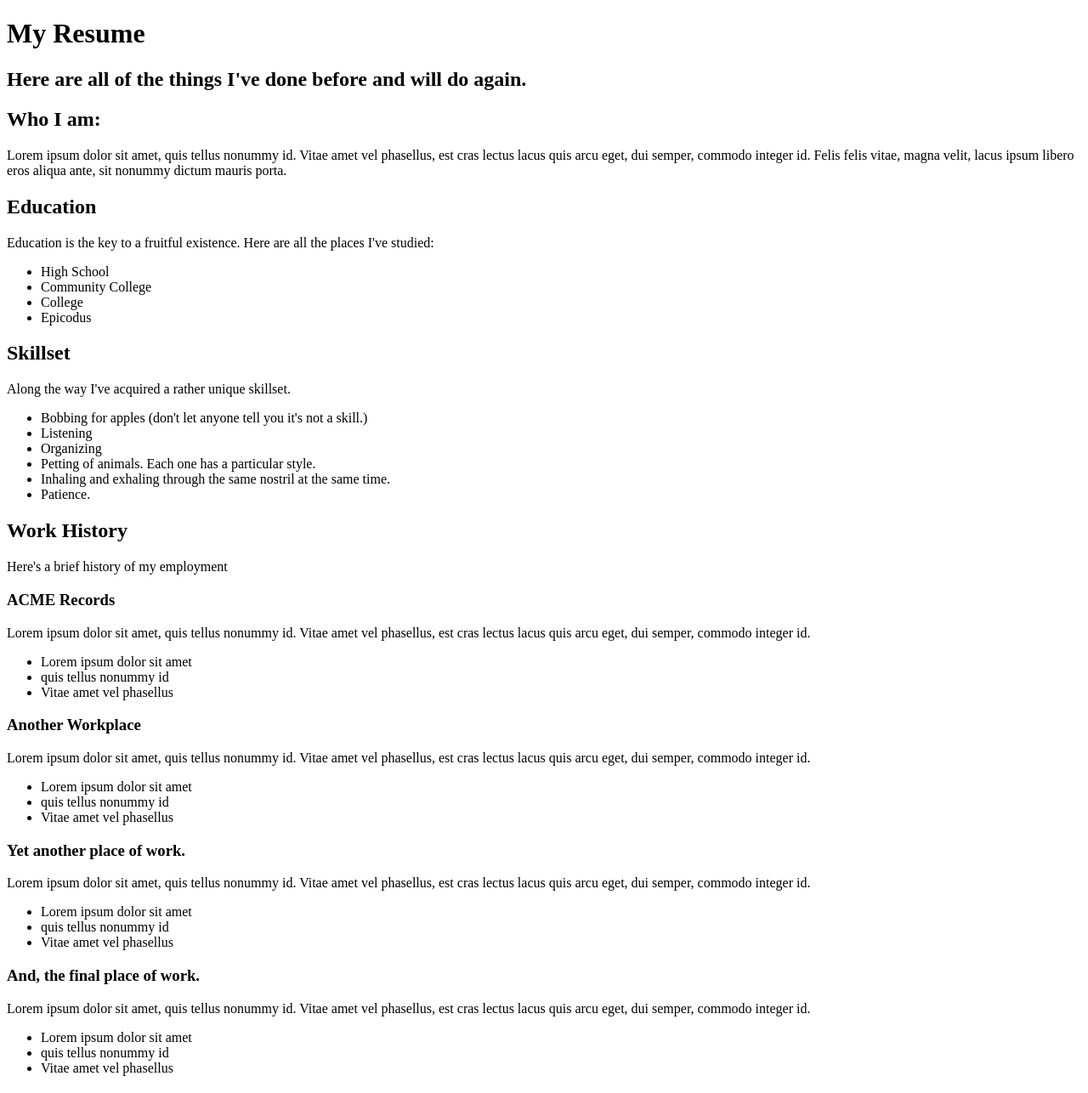
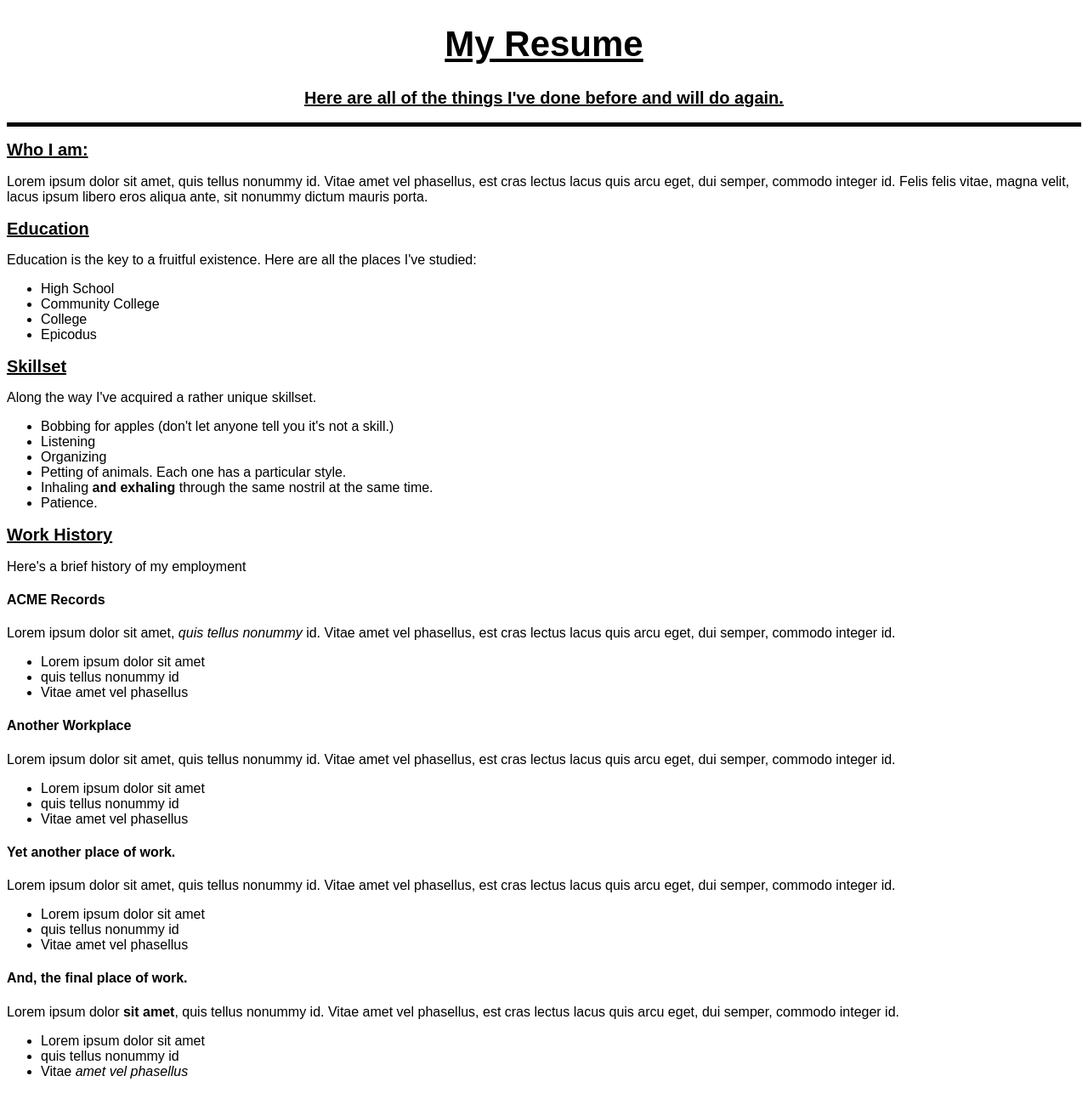
Before and after one commit to matthewrobison808/resume, a plain HTML site: page index.html in a window 1280 px wide. Shown: the whole page at 85% size. Drawn offline with Linux system fonts and the light colour scheme.

Commit message:
add span classes and inline styling

```diff
--- a/css/styles.css
+++ b/css/styles.css
@@ -0,0 +1,23 @@
+h1 {
+  text-decoration: underline;
+  font-size: 42px;
+}
+
+h2 {
+  font-size: 20px;
+  text-decoration: underline;
+}
+
+body {
+  font-family: sans-serif;
+}
+
+.header {
+  text-align: center;
+  border-bottom: solid 5px;
+
+}
+
+.intro {
+  text-align: left;
+}
--- a/index.html
+++ b/index.html
@@ -7,17 +7,17 @@
   <body>
     <div class="header">
       <h1>My Resume</h1>
-      <h2>Here are all of the things I've done before and will do again.</h2>
+      <h2>Here are <span class="important">all of the things</span> I've done before and will do again.</h2>
     </div>
 
     <div class="intro">
       <h2>Who I am:</h2>
-      <p>Lorem ipsum dolor sit amet, quis tellus nonummy id. Vitae amet vel phasellus, est cras lectus lacus quis arcu eget, dui semper, commodo integer id. Felis felis vitae, magna velit, lacus ipsum libero eros aliqua ante, sit nonummy dictum mauris porta.</p>
+      <p>Lorem ipsum dolor sit amet, quis tellus nonummy id. Vitae amet vel phasellus, est <span class="important">cras lectus lacus</span> quis arcu eget, dui semper, commodo integer id. Felis felis vitae, magna velit, lacus ipsum libero eros aliqua ante, sit nonummy dictum mauris porta.</p>
     </div>
 
     <div class="education">
       <h2>Education</h2>
-      <p>Education is the key to a fruitful existence. Here are all the places I've studied:</p>
+      <p>Education is the key to a <span class="reference">fruitful existence</span>. Here are all the places I've studied:</p>
       <ul>
         <li>High School</li>
         <li>Community College</li>
@@ -30,11 +30,11 @@
       <h2>Skillset</h2>
       <p>Along the way I've acquired a rather unique skillset.</p>
       <ul>
-        <li>Bobbing for apples (don't let anyone tell you it's not a skill.)</li>
+        <li>Bobbing for apples (don't let <span class="reference">anyone tell you it's not a skill</span>.)</li>
         <li>Listening</li>
         <li>Organizing</li>
         <li>Petting of animals. Each one has a particular style.</li>
-        <li>Inhaling and exhaling through the same nostril at the same time.</li>
+        <li>Inhaling <strong>and exhaling</strong> through the same nostril at the same time.</li>
         <li>Patience.</li>
       </ul>
     </div>
@@ -42,33 +42,33 @@
     <div class="work">
       <h2>Work History</h2>
       <p>Here's a brief history of my employment</p>
-      <h3>ACME Records</h3>
-      <p>Lorem ipsum dolor sit amet, quis tellus nonummy id. Vitae amet vel phasellus, est cras lectus lacus quis arcu eget, dui semper, commodo integer id. </p>
+      <h4>ACME Records</h4>
+      <p>Lorem ipsum dolor sit amet, <em>quis tellus nonummy</em> id. Vitae amet vel phasellus, est cras lectus lacus quis arcu eget, dui semper, commodo integer id. </p>
       <ul>
         <li>Lorem ipsum dolor sit amet</li>
         <li>quis tellus nonummy id</li>
         <li>Vitae amet vel phasellus</li>
       </ul>
-      <h3>Another Workplace</h3>
-      <p>Lorem ipsum dolor sit amet, quis tellus nonummy id. Vitae amet vel phasellus, est cras lectus lacus quis arcu eget, dui semper, commodo integer id. </p>
+      <h4>Another Workplace</h4>
+      <p>Lorem ipsum dolor sit amet, <span class="important">quis tellus nonummy</span> id. Vitae amet vel phasellus, est cras lectus lacus quis arcu eget, dui semper, commodo integer id. </p>
       <ul>
         <li>Lorem ipsum dolor sit amet</li>
         <li>quis tellus nonummy id</li>
         <li>Vitae amet vel phasellus</li>
       </ul>
-      <h3>Yet another place of work.</h3>
-      <p>Lorem ipsum dolor sit amet, quis tellus nonummy id. Vitae amet vel phasellus, est cras lectus lacus quis arcu eget, dui semper, commodo integer id. </p>
+      <h4>Yet another place of work.</h4>
+      <p>Lorem ipsum dolor sit amet, quis tellus nonummy id. Vitae amet vel phasellus, est cras <span class="important">lectus lacus quis arcu</span> eget, dui semper, commodo integer id. </p>
       <ul>
         <li>Lorem ipsum dolor sit amet</li>
         <li>quis tellus nonummy id</li>
         <li>Vitae amet vel phasellus</li>
       </ul>
-      <h3>And, the final place of work.</h3>
-      <p>Lorem ipsum dolor sit amet, quis tellus nonummy id. Vitae amet vel phasellus, est cras lectus lacus quis arcu eget, dui semper, commodo integer id. </p>
+      <h4>And, the final place of work.</h4>
+      <p>Lorem ipsum dolor <strong>sit amet</strong>, quis tellus nonummy id. Vitae amet vel phasellus, est cras lectus lacus quis arcu eget, dui semper, commodo integer id. </p>
       <ul>
         <li>Lorem ipsum dolor sit amet</li>
         <li>quis tellus nonummy id</li>
-        <li>Vitae amet vel phasellus</li>
+        <li>Vitae <em>amet vel phasellus</em></li>
       </ul>
 
     </div>
```
